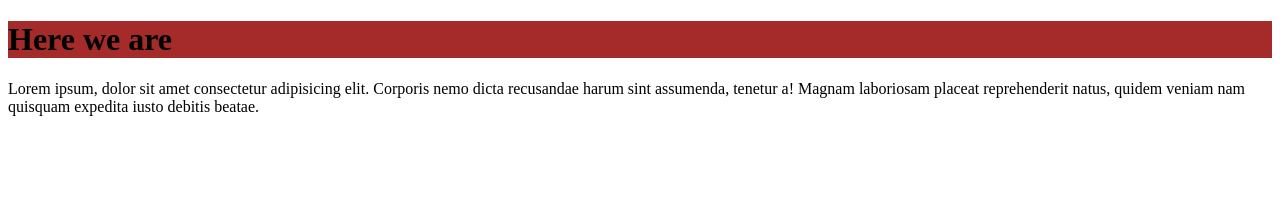
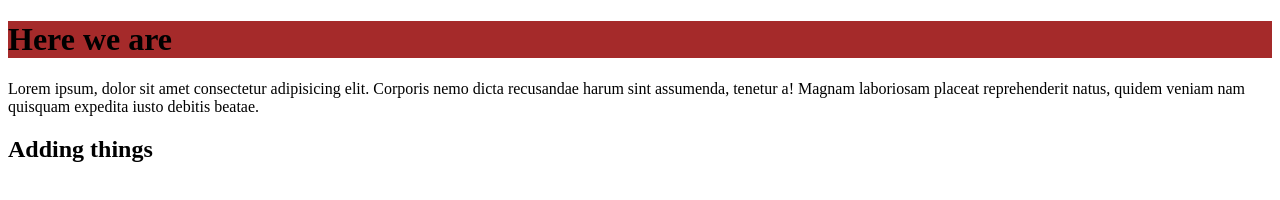
Before and after one commit to CrisArquimediano/learning-Git, a plain HTML site: page index.html in a window 1280 px wide. Drawn offline with Linux system fonts and the light colour scheme.

```diff
--- a/index.html
+++ b/index.html
@@ -13,5 +13,7 @@
         sint assumenda, tenetur a!
         Magnam laboriosam placeat reprehenderit natus, quidem veniam nam quisquam expedita iusto debitis
         beatae.</p>
+
+    <h2>Adding things</h2>
 </body>
 </html>
```
Also changed, not shown: 1 other file.
